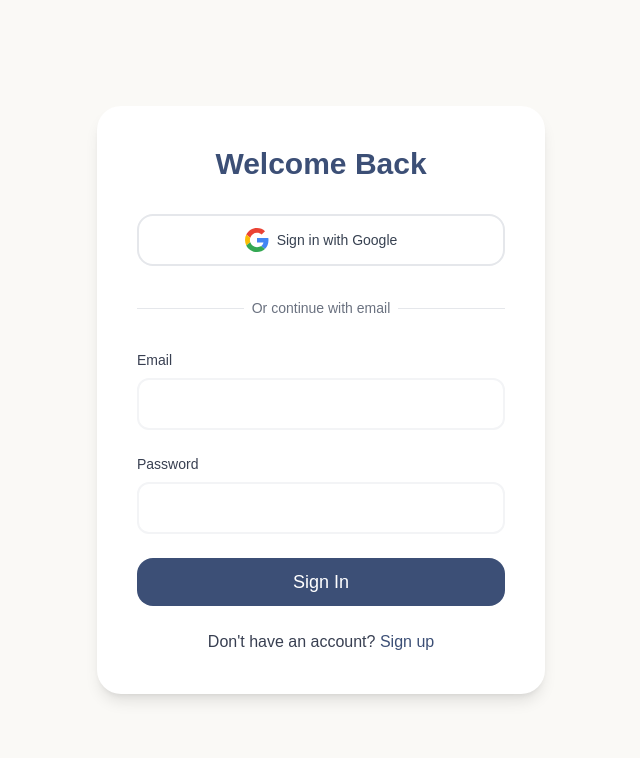
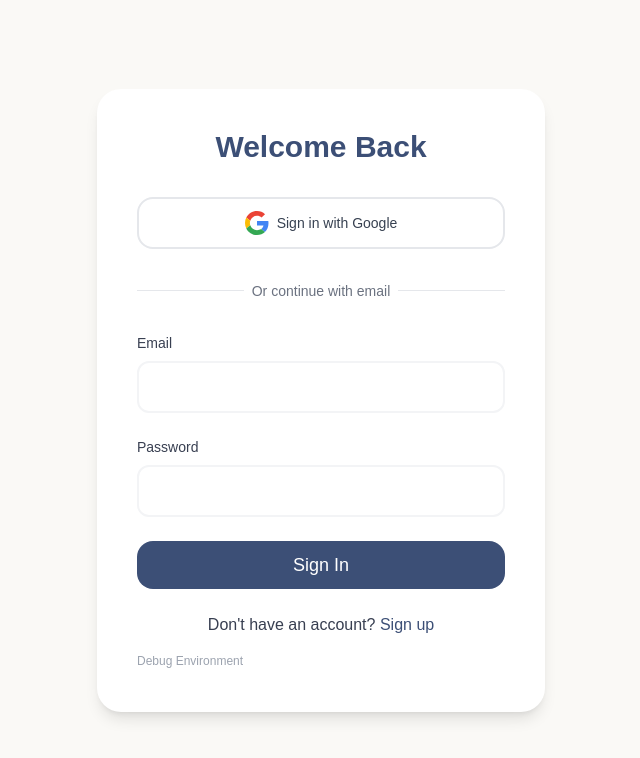
Before and after one commit to HamidMoopen/memo-ai, a Next.js app: page /login in a window 1280 px wide. Shown: the top 758 px of the page, without its empty margins (319-959 px from the left). Built offline with nearby package versions, Linux system fonts and the light colour scheme; no server answers.

Commit message:
debug logs

```diff
--- a/src/app/login/page.tsx
+++ b/src/app/login/page.tsx
@@ -25,21 +25,34 @@ export default function LoginPage() {
     async function signInWithGoogle() {
         setIsGoogleLoading(true);
         try {
-            const { error } = await supabase.auth.signInWithOAuth({
+            // Get the current origin dynamically
+            const redirectUrl = getRedirectUrl("/auth/callback");
+            console.log("🔍 Sign in with Google initiated");
+            console.log("📍 Current URL:", window.location.href);
+            console.log("🔄 Redirect URL:", redirectUrl);
+
+            const { error, data } = await supabase.auth.signInWithOAuth({
                 provider: "google",
                 options: {
-                    redirectTo: getRedirectUrl("/auth/callback"),
+                    redirectTo: redirectUrl,
                 },
             });
 
-            if (error) throw error;
+            console.log("📊 OAuth response data:", data);
+
+            if (error) {
+                console.error("❌ OAuth error:", error);
+                throw error;
+            }
+
+            console.log("✅ OAuth request successful");
         } catch (error: any) {
+            console.error("🚨 Sign in error:", error);
             setError({ error: 'unknown', message: 'Error signing in with Google' });
         } finally {
             setIsGoogleLoading(false);
         }
     }
-
 
     const handleSubmit = async (e: React.FormEvent<HTMLFormElement>) => {
         e.preventDefault();
@@ -56,6 +69,18 @@ export default function LoginPage() {
         } finally {
             setIsLoading(false);
         }
+    };
+
+    const debugEnvironment = () => {
+        console.log({
+            windowLocation: typeof window !== 'undefined' ? window.location : 'No window',
+            origin: typeof window !== 'undefined' ? window.location.origin : 'No window',
+            redirectUrl: getRedirectUrl('/auth/callback'),
+            env: {
+                NEXT_PUBLIC_SUPABASE_URL: process.env.NEXT_PUBLIC_SUPABASE_URL,
+                NEXT_PUBLIC_SITE_URL: process.env.NEXT_PUBLIC_SITE_URL,
+            }
+        });
     };
 
     return (
@@ -97,8 +122,6 @@ export default function LoginPage() {
                     )}
                     Sign in with Google
                 </Button>
-
-
 
                 <div className="relative my-8">
                     <div className="absolute inset-0 flex items-center">
@@ -156,6 +179,13 @@ export default function LoginPage() {
                         Sign up
                     </Link>
                 </p>
+
+                <button
+                    onClick={debugEnvironment}
+                    className="mt-4 text-xs text-gray-400 hover:text-gray-600"
+                >
+                    Debug Environment
+                </button>
             </div>
         </div>
     );
--- a/src/lib/utils.ts
+++ b/src/lib/utils.ts
@@ -6,7 +6,10 @@ export function cn(...inputs: ClassValue[]) {
 }
 
 export function getRedirectUrl(path: string): string {
-  return typeof window !== 'undefined'
+  const url = typeof window !== 'undefined'
     ? `${window.location.origin}${path}`
     : path;
+
+  console.log("🔗 Generated redirect URL:", url);
+  return url;
 }
```
Also changed, not shown: src/app/auth/callback/route.ts (+15 -0 lines).
